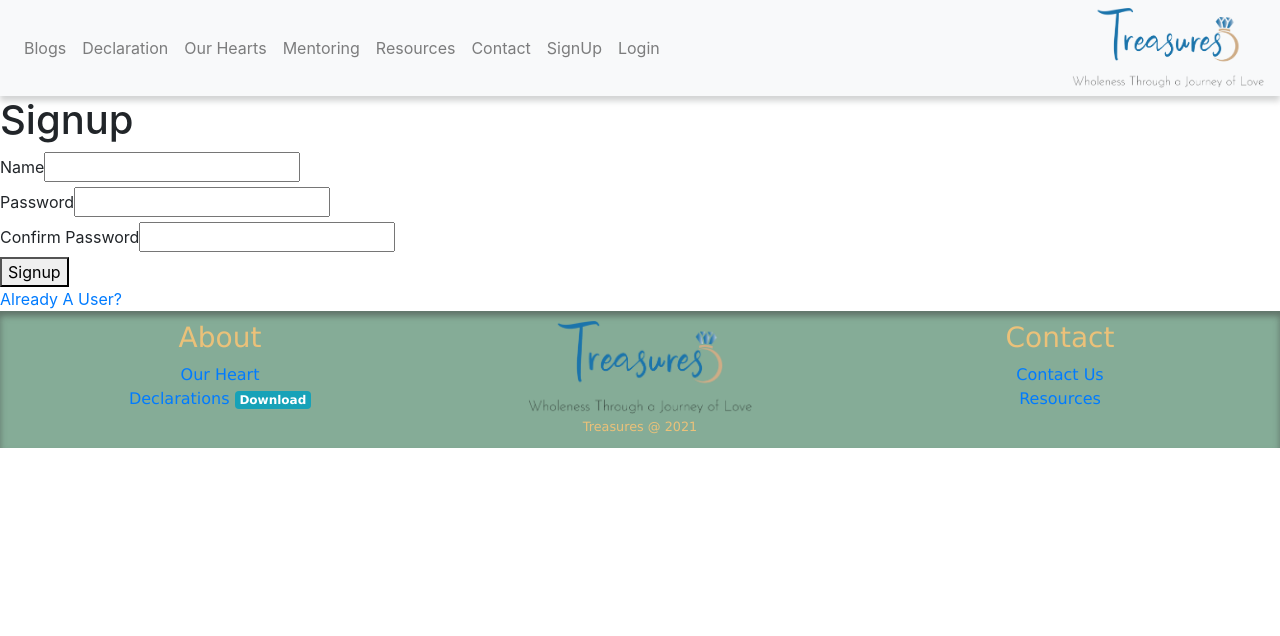
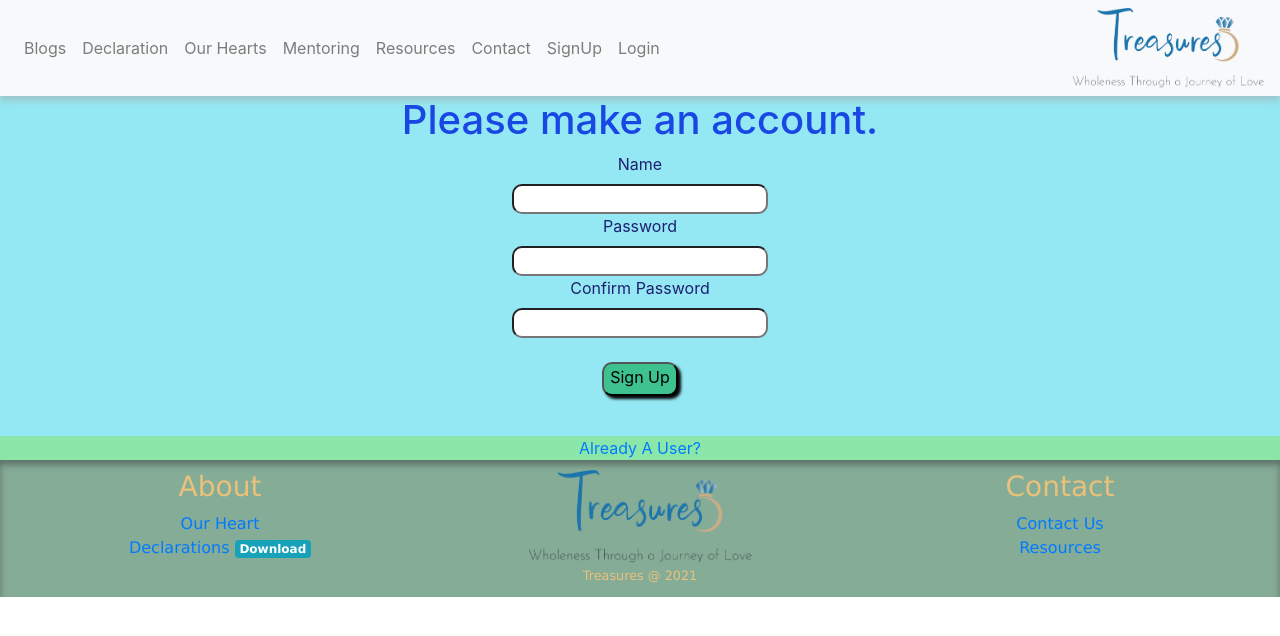
Before and after one commit to bethel-school-of-technology/treasures-web-frontend, a React (Create React App) app: page /SignUp in a window 1280 px wide. Shown: the top 636 px of the page. Built offline with nearby package versions, Linux system fonts and the light colour scheme.

Commit message:
Did more on CSS for Contacts, added CSS styling for both Login and SignUP

```diff
--- a/src/pages/contact/contact.css
+++ b/src/pages/contact/contact.css
@@ -1,12 +1,16 @@
 .center {
     text-align: center;
-    color: rgb(251, 255, 251);
+    color: rgb(8, 8, 8);
     background-color: rgb(54, 197, 190);
     /* padding-top: 80px; */
 }
 
 .round {
     border-radius: 10px;
+}
+
+.topletter {
+    color: rgb(41, 47, 167);
 }
 
 .submit-button {
--- a/src/pages/contact/contact.js
+++ b/src/pages/contact/contact.js
@@ -23,9 +23,9 @@ function MyForm() {
     return (
         <div className="center">
             <form onSubmit={handleSubmit}>
-                <h3>
+                <h3 className="topletter">
                     Please use this form for any questions, comments, suggestions or feedback.<br />
-                    We thank you for any interest you may have, and look forward to answering your questions.
+                    We thank you for your interest and we look forward to answering your questions.
                 </h3>
                 <label>Name:</label><br />
                 <input className="round" type="text" name="nick" onChange={e => setNick(e.target.value)}></input><br />
--- /dev/null
+++ b/src/pages/users/Login.css
@@ -0,0 +1,27 @@
+.logged {
+    text-align: center;
+    background-color: rgb(79, 218, 188);
+    color: rgb(30, 31, 114);
+}
+
+.logger {
+    border-radius: 10px;
+}
+
+.infor {
+    color: rgb(32, 36, 230)
+}
+
+.subbed {
+    background-color: rgb(57, 131, 103);
+    box-shadow: 3px 3px 3px rgb(6, 8, 7);
+    padding-bottom: 5px;
+    margin-bottom: 1rem;
+    text-align: center;
+    border-radius: 10px;
+}
+
+.lower {
+    text-align: center;
+    background-color: rgb(138, 231, 169);
+}
--- a/src/pages/users/Login.js
+++ b/src/pages/users/Login.js
@@ -1,5 +1,6 @@
 import React, { useState, useEffect } from 'react';
 import { Link } from "react-router-dom";
+import './Login.css';
 
 function Login() {
 
@@ -35,25 +36,32 @@ function Login() {
 
 
     return (
+        <>
+            <div className="logged">
                 <div>
-            <div>
-                <h1>Login</h1>
+                    <h1 className="infor">Please Log In</h1>
                     <form onSubmit={handleLogin}>
                         <div>
-                        <label>Name</label>
-                        <input type="text" onChange={(e) => setName(e.target.value)} />
+                            <label>Name</label><br />
+                            <input className="logger" type="text" onChange={(e) => setName(e.target.value)} />
                         </div>
+                        <br />
                         <div>
-                        <label>Password</label>
-                        <input type="password" onChange={(e) => setPassword(e.target.value)} />
+                            <label>Password</label><br />
+                            <input className="logger" type="password" onChange={(e) => setPassword(e.target.value)} />
                         </div>
+                        <br />
                         <div>
-                        <button>Login</button>
+                            <button className="subbed">Login</button>
                         </div>
                     </form>
+                    <br />
                 </div>
+            </div>
+            <div className="lower">
                 <Link to="/SignUp">Create An Account</Link>
             </div>
+        </>
     );
 }
 
--- /dev/null
+++ b/src/pages/users/SignUp.css
@@ -0,0 +1,27 @@
+.most {
+    text-align: center;
+    background-color: rgb(148, 232, 243);
+    color: rgb(30, 31, 114);
+}
+
+.upper {
+    color: rgb(24, 71, 228);
+}
+
+.sign {
+    border-radius: 10px;
+}
+
+.here {
+    text-align: center;
+    background-color: rgb(138, 231, 169);
+}
+
+.into {
+    background-color: rgb(61, 194, 143);
+    box-shadow: 3px 3px 3px rgb(6, 8, 7);
+    padding-bottom: 5px;
+    margin-bottom: 1rem;
+    text-align: center;
+    border-radius: 10px;
+}
--- a/src/pages/users/SignUp.js
+++ b/src/pages/users/SignUp.js
@@ -1,6 +1,6 @@
 import React, { useState } from "react";
-
 import { useHistory, Link } from "react-router-dom";
+import './SignUp.css';
 
 
 function SignUp() {
@@ -46,27 +46,31 @@ function SignUp() {
 
     return (
         <>
-            <div>
-                <h1>Signup</h1>
+            <div className="most">
+                <h1 className="upper">Please make an account.</h1>
                 <form onSubmit={handleSignup}>
                     <div>
-                        <label>Name</label>
-                        <input type="text" onChange={(e) => setName(e.target.value)} />
+                        <label>Name</label><br />
+                        <input className="sign" type="text" onChange={(e) => setName(e.target.value)} />
                     </div>
                     <div>
-                        <label>Password</label>
-                        <input type="password" onChange={(e) => setPassword(e.target.value)} />
+                        <label>Password</label><br />
+                        <input className="sign" type="password" onChange={(e) => setPassword(e.target.value)} />
                     </div>
                     <div>
-                        <label>Confirm Password</label>
-                        <input type="password" onChange={(e) => setCPassword(e.target.value)} />
+                        <label>Confirm Password</label><br />
+                        <input className="sign" type="password" onChange={(e) => setCPassword(e.target.value)} />
                     </div>
+                    <br />
                     <div>
-                        <button >Signup</button>
+                        <button className="into">Sign Up</button>
                     </div>
+                    <br />
                 </form>
             </div>
+            <div className="here">
             <Link to="/Login">Already A User?</Link>
+            </div>
         </>
     );
 }
```
Also changed, not shown: 2 other files (tests, documents, lock files or other folders). Lines whose indentation alone changed are shown as unchanged.
